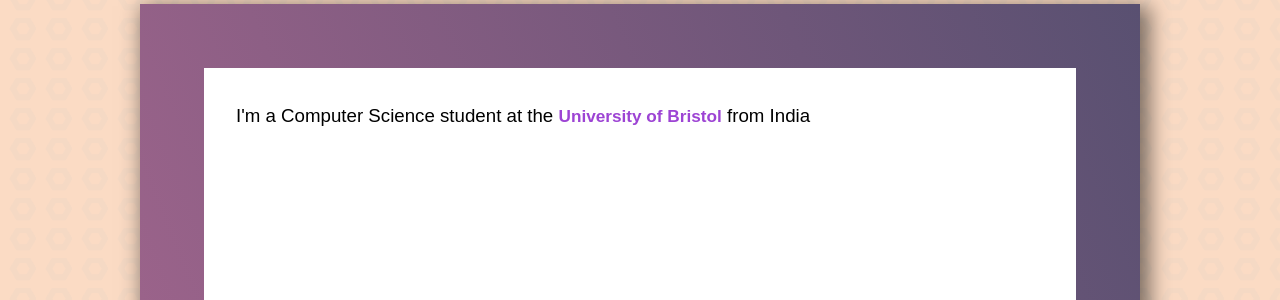
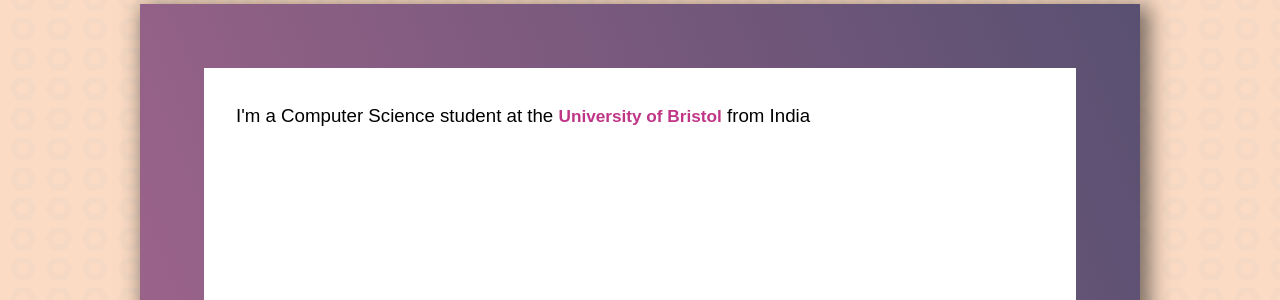
Before and after one commit to bkazi/bkazi.github.io, a Jekyll site: the page built from index.html, in a window 1280 px wide. Shown: the part 1032-1332 px from the top of the page. Built offline with Jekyll 4.4.1, drawn with Linux system fonts in a browser that asks for light colours; some web fonts are replaced.

Commit message:
Change color

```diff
--- a/_sass/_palette.scss
+++ b/_sass/_palette.scss
@@ -1,5 +1,5 @@
 $black: #070C0C;
 $silver: #3D5467;
 $white: #FFFEFE;
-$red: #9D44D4;
+$red: #C03687;
 $green: #8AA29E;
```
